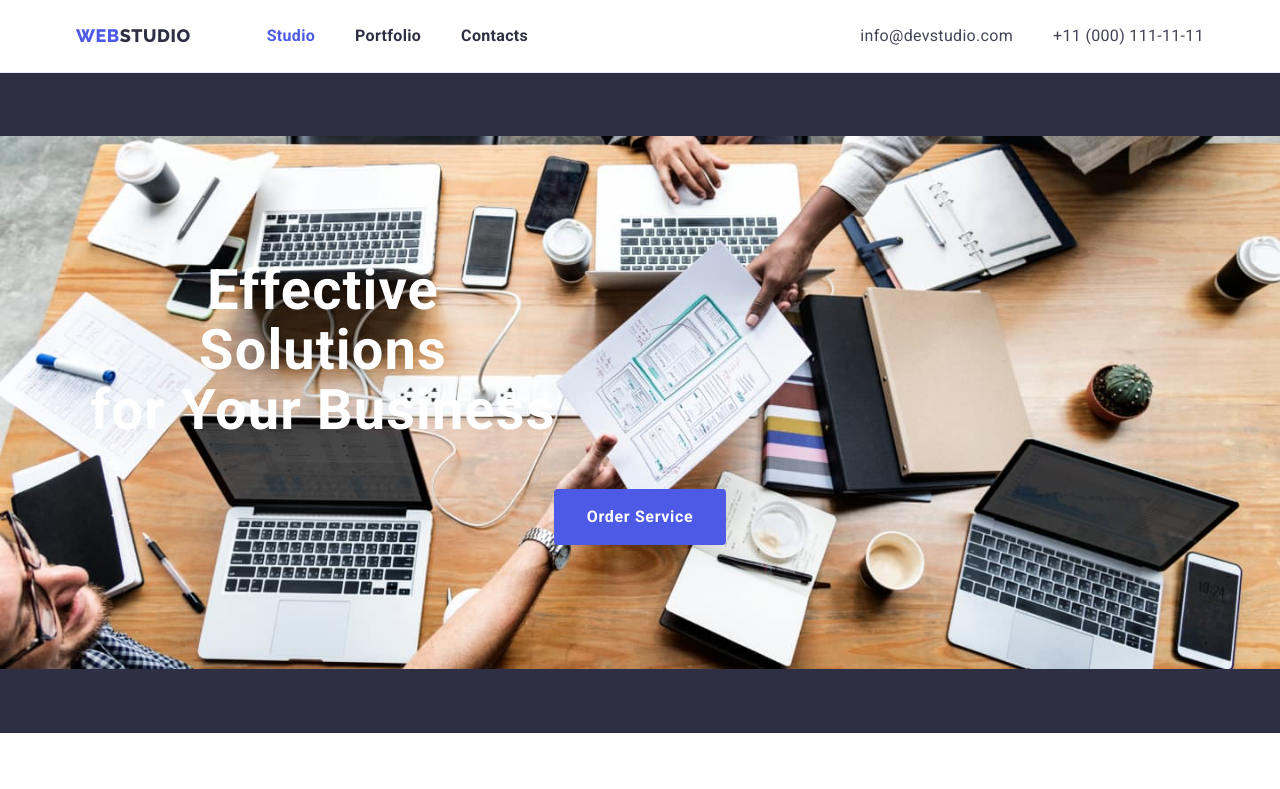
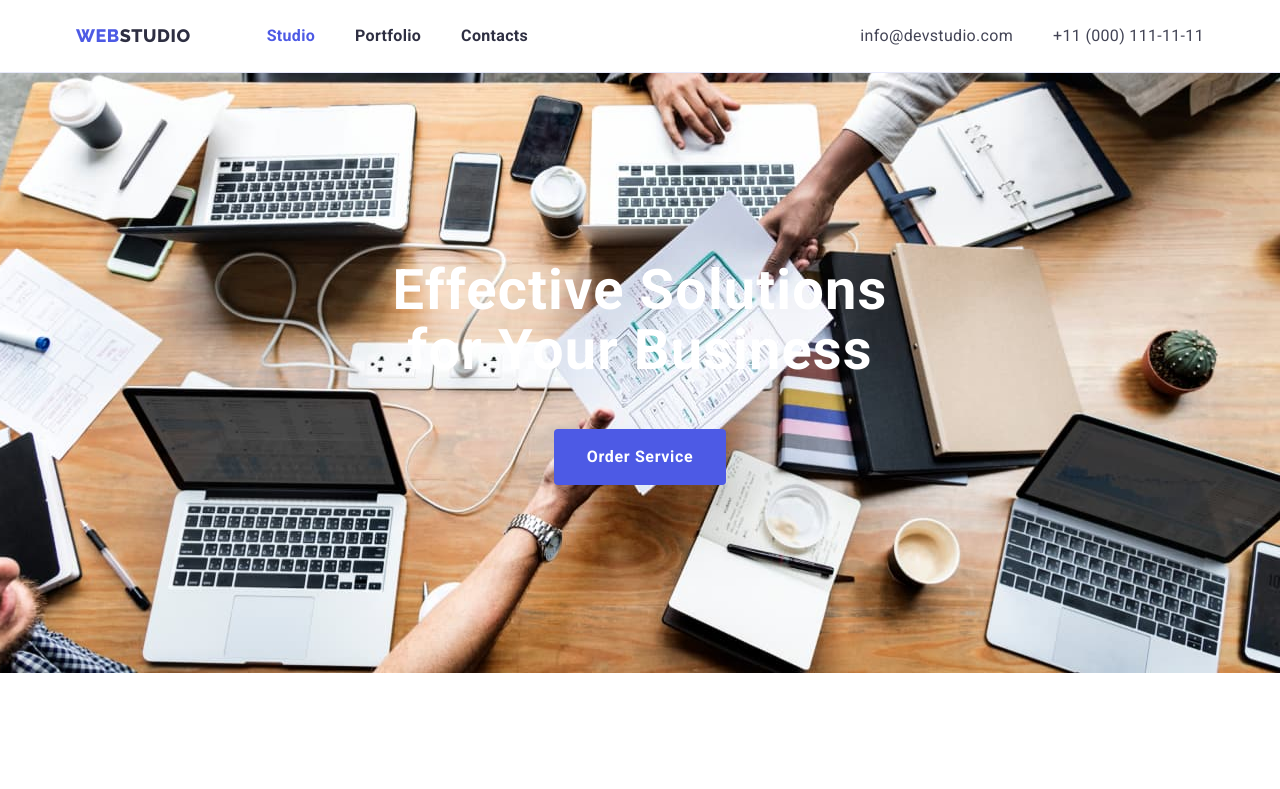
Before and after one commit to Rohochyi/goit-markup-hw-04, a plain HTML site: page index.html in a window 1280 px wide. Shown: the top 789 px of the page. Drawn offline with nearby package versions, Linux system fonts and the light colour scheme.

Commit message:
fix hero

```diff
--- a/css/styles.css
+++ b/css/styles.css
@@ -152,15 +152,14 @@ ul {
   background-image: url(../images/people-office.jpg);
   background-repeat: no-repeat;
   background-position: center;
-  background-size: contain;
-
+  background-size: cover;
   text-align: center;
   padding-top: 188px;
   padding-bottom: 188px;
 }
 
 .hero-title {
-  width: 494px;
+  width: 496px;
   margin-bottom: 48px;
   font-weight: 600;
   font-size: 56px;
@@ -169,11 +168,13 @@ ul {
   letter-spacing: 0.02em;
   color: var(--second-color);
   height: auto;
+  margin-left: auto;
+  margin-right: auto;
 }
 
 .hero-btn {
   font-family: inherit;
-  font-weight: 600;
+  font-weight: 700;
   font-size: 16px;
   line-height: 1.19;
   align-items: center;
--- a/index.html
+++ b/index.html
@@ -37,7 +37,7 @@
   <main>
     <section class="hero">
       <div class="container">
-        <h1 class="hero-title">Effective Solutions<br>for Your Business</h1>
+        <h1 class="hero-title">Effective Solutions for Your Business</h1>
         <button type="button" class="hero-btn">Order Service</button>
       </div>
     </section>
```
